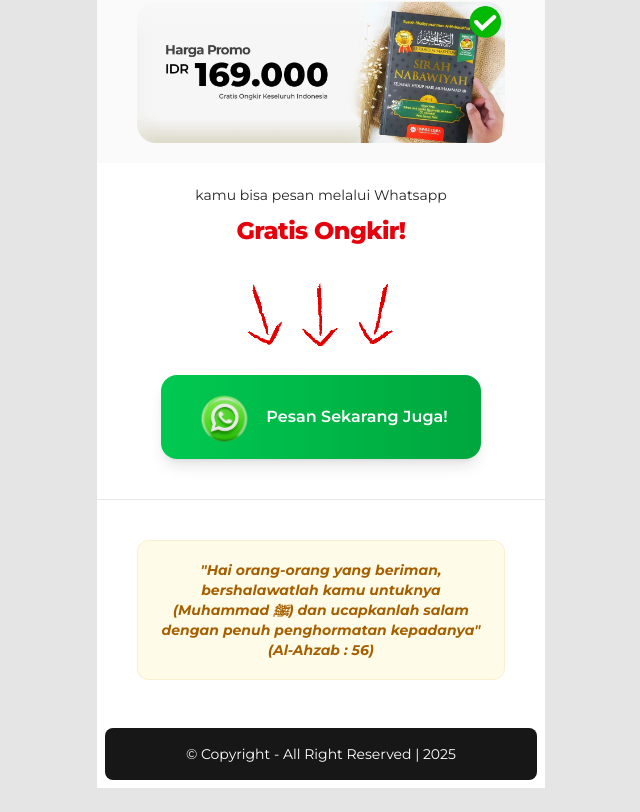
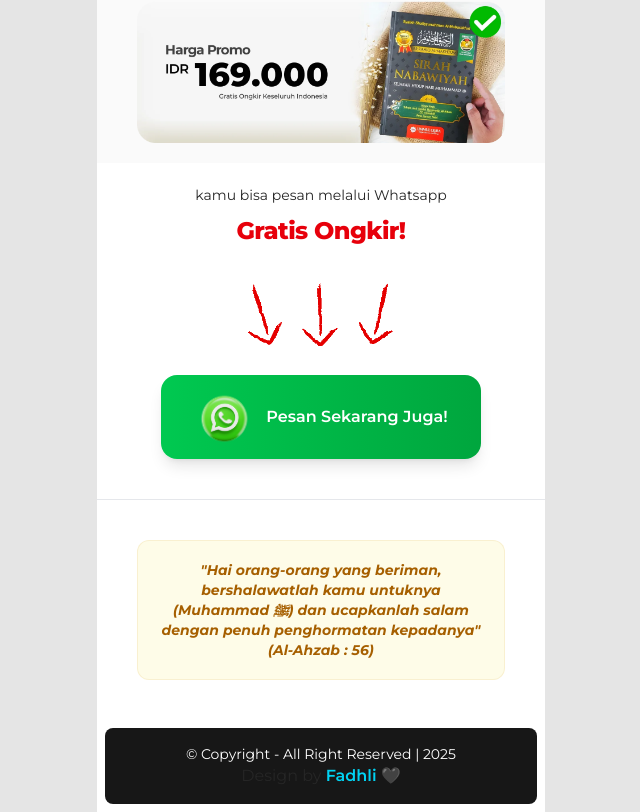
Before and after one commit to mfadhlillahrasyid/sirah-nabawiyah, a React (Vite) app: page / in a window 1280 px wide. Shown: the part 8617-9429 px from the top of the page, without its empty margins (319-959 px from the left). Before the commit the page ends 9405 px from the top, so only its background shows below. Built offline with nearby package versions, Linux system fonts and the light colour scheme.

Commit message:
Update App.tsx

```diff
--- a/src/App.tsx
+++ b/src/App.tsx
@@ -407,6 +407,7 @@ export default function App() {
               <p className="text-white text-sm">
                 © Copyright - All Right Reserved | 2025
               </p>
+              <span>Design by <a href="https://fadhli.id" class="text-cyan-400 font-semibold" target="_blank">Fadhli</a> 🖤</span>
             </div>
           </div>
         </div>
```
